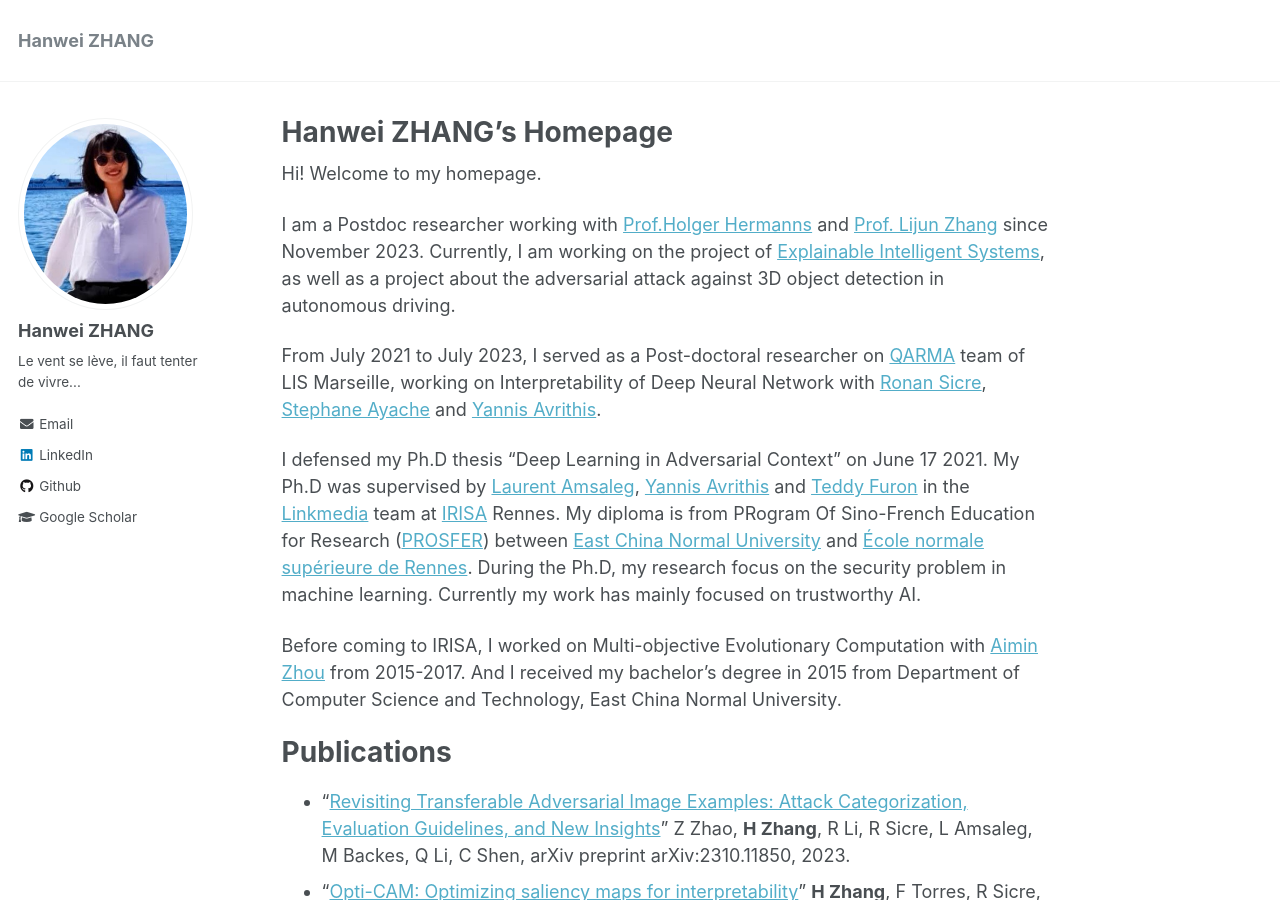
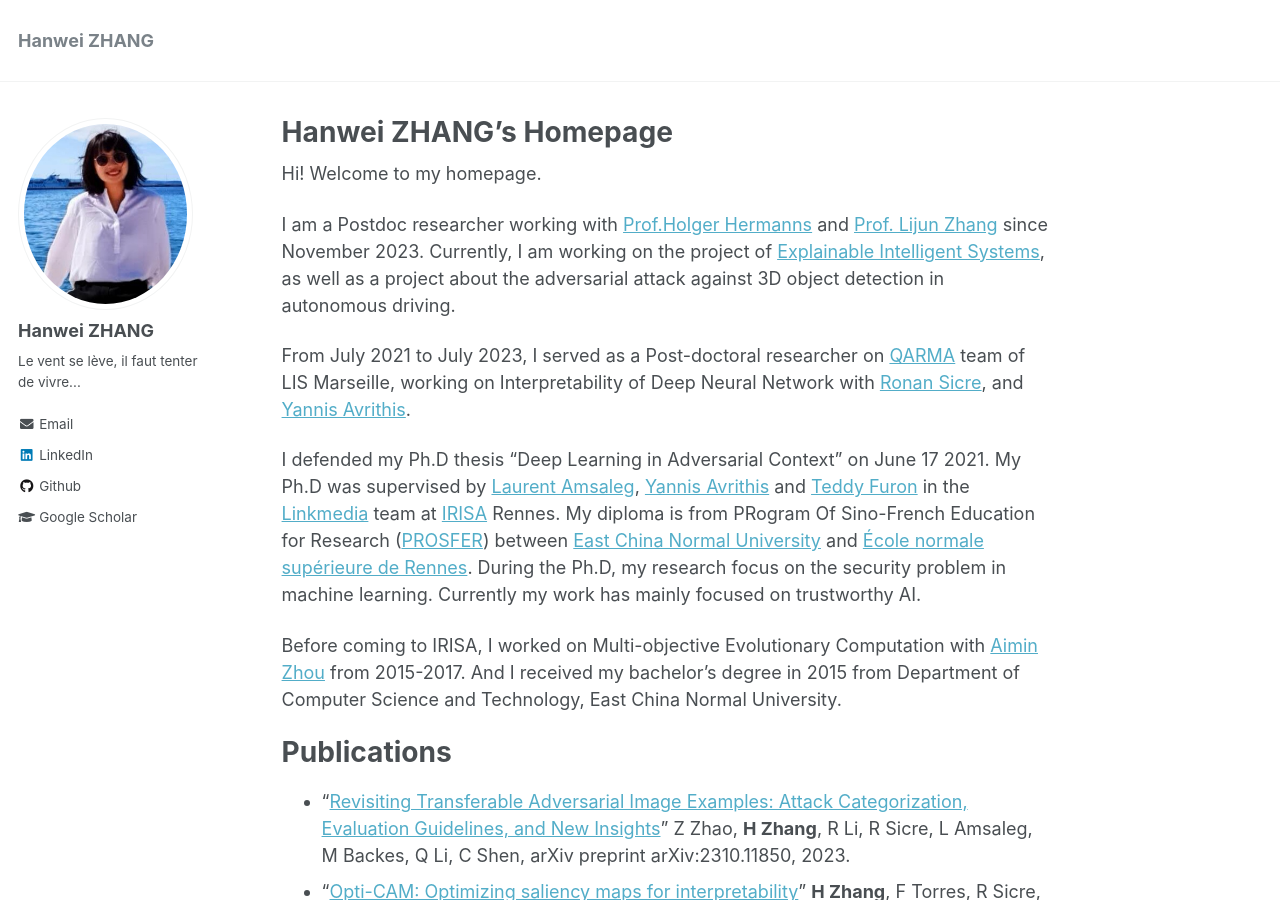
Before and after one commit to hanwei0912/hanwei0912.github.io, a Jekyll site: the page built from _pages/about.md, in a window 1280 px wide and 900 px high. Built offline with Jekyll 4.4.1, drawn with Linux system fonts in a browser that asks for light colours.

Commit message:
Update about.md

```diff
--- a/_pages/about.md
+++ b/_pages/about.md
@@ -12,9 +12,9 @@ Hi! Welcome to my homepage.
 
 I am a Postdoc researcher working with [Prof.Holger Hermanns](https://depend.cs.uni-saarland.de/~hermanns/) and [Prof. Lijun Zhang](https://tis.ios.ac.cn/?page_id=148) since November 2023. Currently, I am working on the project of [Explainable Intelligent Systems](https://explainable-intelligent.systems/), as well as a project about the adversarial attack against 3D object detection in autonomous driving.
 
-From July 2021 to July 2023, I served as a Post-doctoral researcher on [QARMA](https://qarma.lis-lab.fr/) team of LIS Marseille, working on Interpretability of Deep Neural Network with [Ronan Sicre](https://pageperso.lis-lab.fr/~ronan.sicre/wordpress/), [Stephane Ayache](https://stephane-ayache.pedaweb.univ-amu.fr/wordpress/) and [Yannis Avrithis](https://avrithis.net/).
+From July 2021 to July 2023, I served as a Post-doctoral researcher on [QARMA](https://qarma.lis-lab.fr/) team of LIS Marseille, working on Interpretability of Deep Neural Network with [Ronan Sicre](https://pageperso.lis-lab.fr/~ronan.sicre/wordpress/), and [Yannis Avrithis](https://avrithis.net/).
 
-I defensed my Ph.D thesis "Deep Learning in Adversarial Context" on June 17 2021. My Ph.D was supervised by [Laurent Amsaleg](http://people.rennes.inria.fr/Laurent.Amsaleg/), [Yannis Avrithis](https://avrithis.net/) and [Teddy Furon](http://people.rennes.inria.fr/Teddy.Furon/website/Welcome.html) in the [Linkmedia](https://www-linkmedia.irisa.fr/) team at [IRISA](https://www.irisa.fr/) Rennes.
+I defended my Ph.D thesis "Deep Learning in Adversarial Context" on June 17 2021. My Ph.D was supervised by [Laurent Amsaleg](http://people.rennes.inria.fr/Laurent.Amsaleg/), [Yannis Avrithis](https://avrithis.net/) and [Teddy Furon](http://people.rennes.inria.fr/Teddy.Furon/website/Welcome.html) in the [Linkmedia](https://www-linkmedia.irisa.fr/) team at [IRISA](https://www.irisa.fr/) Rennes.
 My diploma is from PRogram Of Sino-French Education for Research ([PROSFER](http://www.ens-rennes.fr/prosfer/programme-prosfer-east-china-normal-university-276624.kjsp)) between [East China Normal University](https://www.ecnu.edu.cn/) and [École normale supérieure de Rennes](http://www.ens-rennes.fr/).
 During the Ph.D, my research focus on the security problem in machine learning. Currently my work has mainly focused on trustworthy AI.
 
```
